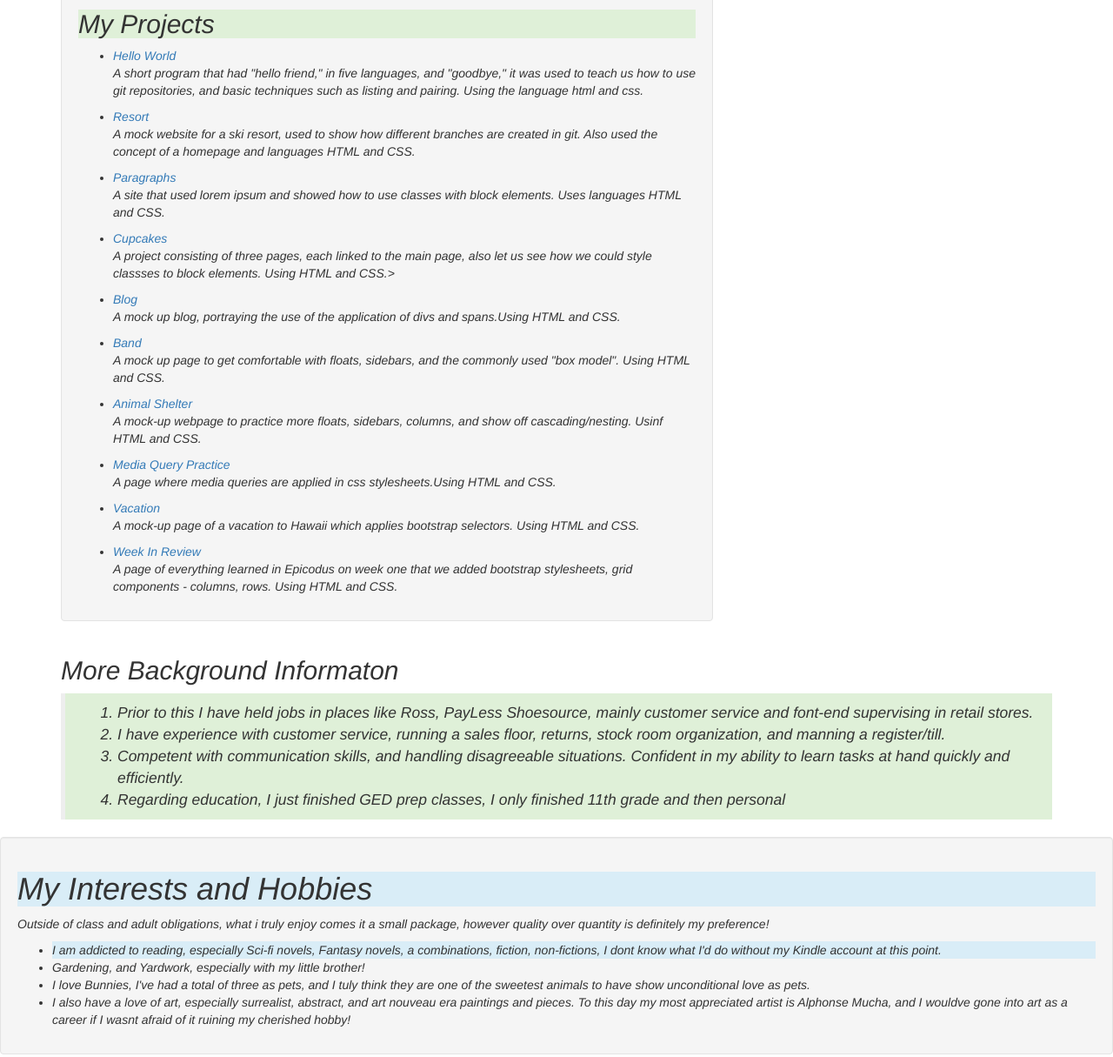
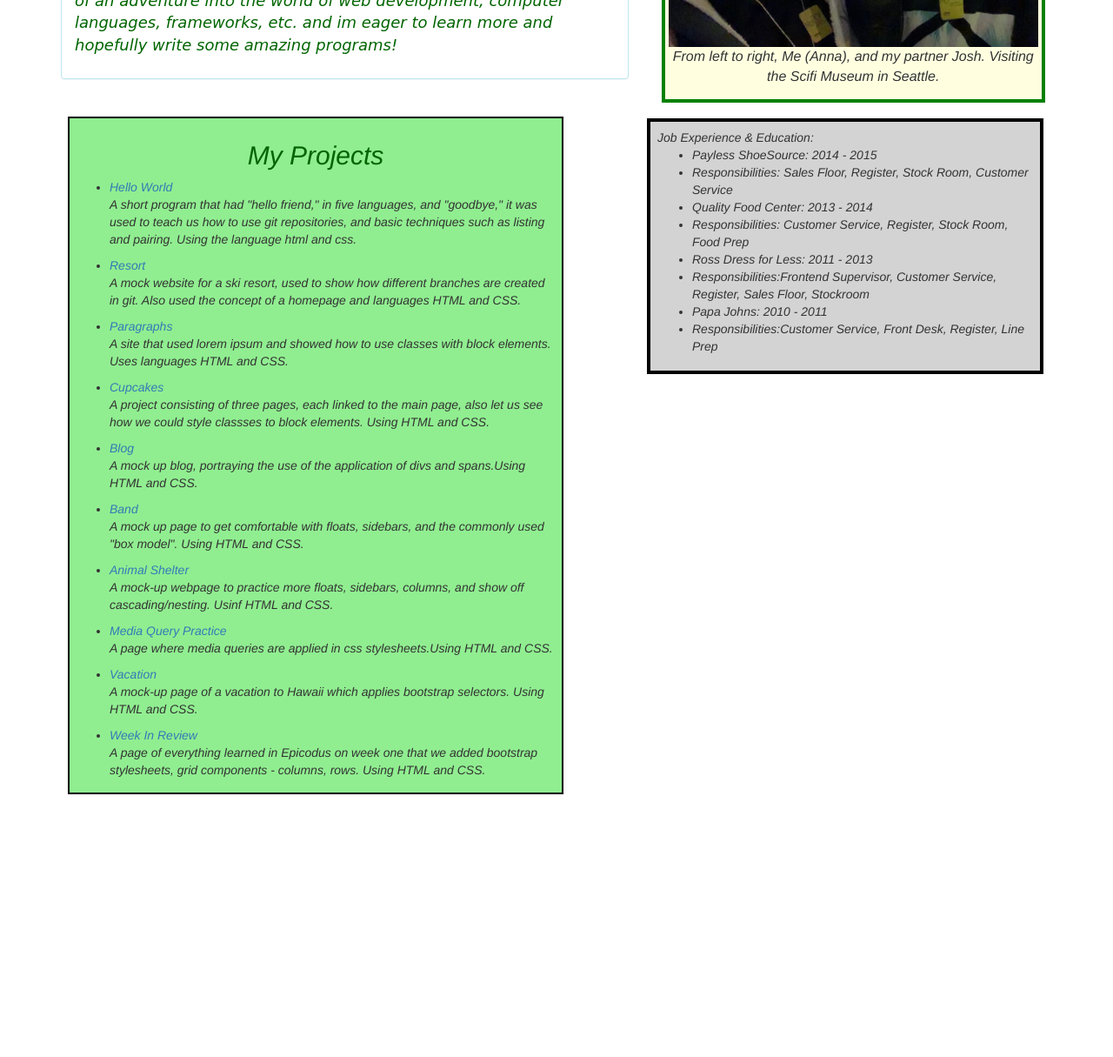
Before and after one commit to AnnaG219/project1, a plain HTML site: page index.html in a window 1280 px wide. Shown: the part 800-2015 px from the top of the page at 87% size. After the commit the page ends 1721 px from the top, so only its background shows below. Drawn offline with nearby package versions, Linux system fonts and the light colour scheme.

Commit message:
add changes to my stylesheet issues, fix up sizing, ids, and text size, along with orientation of my sidebar.

```diff
--- a/css/styles.css
+++ b/css/styles.css
@@ -3,16 +3,51 @@
   border: 4px solid green;
   padding: 4px;
   background-color: lightyellow;
-
+}
+#img1 {
+  width: 100%;
+  height: 90%;
+}
+#imgtext {
+  text-align: center;
+  font-size: 16px;
+}
 h1 {
   text-align: center;
-  font-color: green;
+  color: green;
+}
+
+h2 {
+  text-align: center;
+  color: darkgreen;
 }
 
 .sidebar {
-  width:40%
-  float; right;
-  background-color: green;
+  width: 50%;
+  float: left;
+  margin: 8px;
+  border: 2px solid black;
+  padding: 6px;
+  background-color: lightgreen;
+}
+
+.sidebar2 {
+  font-family: inherit;
+  width: 40%;
+  float: right;
+  margin: 10px;
+  border: 4px solid black;
+  padding: 8px;
+  background-color: lightgray;
+}
+
+}
+.eduinfo {
+  width: 55%;
+  float: right;
+  margin: 10 px;
+  border: 4 px solid black;
+  padding: 6px;
 }
 
 .notice {
@@ -21,6 +56,7 @@ h1 {
 }
 
 .mine {
+  font-size: 18px;
   font-family: cursive;
   color: darkgreen;
 }
--- a/index.html
+++ b/index.html
@@ -13,7 +13,7 @@
           <p>By Anna Gibbons</p>
         </div>
         <div class="row">
-          <div class="col-md-6">
+          <div class="col-md-7">
             <div class="panel panel-info">
               <div class="panel-heading">
                 <h1 class="panel-title">Who Am I, and Why Programming?</h1>
@@ -42,18 +42,16 @@
             </div>
           </div>
         </div>
-        <div class="col-md-6">
+        <div class="col-md-5">
           <div class="pics">
-            <img src="images/mpop2.jpg" alt="A photo of Anna." width="60%" height="60%">
-              <p <strong> From left to right,</strong> <em>Me (Anna), and my partner Josh. Visiting the Scifi Museum in Seattle.</em></p>
+            <img id="img1" src="images/mpop2.jpg" alt="A photo of Anna." width="60%" height="60%">
+              <p id="imgtext" <strong> From left to right,</strong> <em>Me (Anna), and my partner Josh. Visiting the Scifi Museum in Seattle.</em></p>
           </div>
         </div>
       </div>
 
-      <div class="row">
-        <div class="col-md-8">
-          <div class="well">
-            <h2 class="bg-success"> My Projects</h2>
+      <div class="sidebar">
+        <h2> My Projects</h2>
         <ul>
           <li><a href=https://github.com/AnnaG219/hello-world>Hello World</a></li>
             <p>A short program that had "hello friend," in five languages, and "goodbye," it was used to teach us how
@@ -64,7 +62,7 @@
           <li><a href=https://github.com/AnnaG219/paragraphs>Paragraphs</a></li>
             <p>A site that used lorem ipsum and showed how to use classes with block elements. Uses languages HTML and CSS.</p>
           <li><a href=https://github.com/AnnaG219/Cupcakes>Cupcakes</a></li>
-                <p>A project consisting of three pages, each linked to the main page, also let us see how we could style classses to block elements. Using HTML and CSS.></p>
+            <p>A project consisting of three pages, each linked to the main page, also let us see how we could style classses to block elements. Using HTML and CSS.</p>
           <li><a href=https://github.com/AnnaG219/the-blog>Blog</a></li>
             <p>A mock up blog, portraying the use of the application of divs and spans.Using HTML and CSS.</p>
           <li><a href=https://github.com/AnnaG219/band>Band</a></li>
@@ -79,31 +77,20 @@
             A page of everything learned in Epicodus on week one that we added bootstrap stylesheets, grid components - columns, rows. Using HTML and CSS.</p>
         </ul>
       </div>
-        </div>
-      </div>
 
-      <h2 font="bg-info"> More Background Informaton</h2>
+      <div class="sidebar2"
+        <h2>Job Experience & Education:</h2>
 
-      <blockquote class="bg-success">
-        <ol>
-          <li>Prior to this I have held jobs in places like Ross, PayLess Shoesource, mainly customer service and font-end supervising in retail stores. </li>
-          <li>I have experience with customer service, running a sales floor, returns, stock room organization, and manning a register/till.</li>
-          <li>Competent with communication skills, and handling disagreeable situations. Confident in my ability to learn tasks at hand quickly and efficiently.</li>
-          <li>Regarding education, I just finished GED prep classes, I only finished 11th grade and then personal
-        </ol>
-      </div>
-
-      <div class="important">
-        <div class="well">
-        <h1 class="bg-info">My Interests and Hobbies</h1>
-          <p> Outside of class and adult obligations, what i truly enjoy comes it a small package, however quality over quantity is definitely my preference!<p>
         <ul>
-              <li class="bg-info">I am addicted to reading, especially Sci-fi novels, Fantasy novels, a combinations, fiction, non-fictions, I dont
-                know what I'd do without my Kindle account at this point.</li>
-              <li> Gardening, and Yardwork, especially with my little brother!</li>
-              <li><span class="notice">I love Bunnies,</span> I've had a total of three as pets, and I tuly think they are one of the sweetest animals to have show unconditional love as pets.</li>
-              <li>I also have a love of art, especially surrealist, abstract, and art nouveau era paintings and pieces. To this day my most appreciated artist is Alphonse Mucha, and I wouldve gone into art as a career if I wasnt afraid of it ruining my cherished hobby!</li>
-        </div>
+          <li>Payless ShoeSource: 2014 - 2015</li>
+          <li>Responsibilities: Sales Floor, Register, Stock Room, Customer Service</li>
+          <li>Quality Food Center: 2013 - 2014</li>
+          <li>Responsibilities: Customer Service, Register, Stock Room, Food Prep</li>
+          <li>Ross Dress for Less: 2011 - 2013</li>
+          <li>Responsibilities:Frontend Supervisor, Customer Service, Register, Sales Floor, Stockroom</li>
+          <li>Papa Johns: 2010 - 2011</li>
+          <li>Responsibilities:Customer Service, Front Desk, Register, Line Prep</li>
+        </ul>
       </div>
 
   </body>
```
Lines whose indentation alone changed are shown as unchanged.
